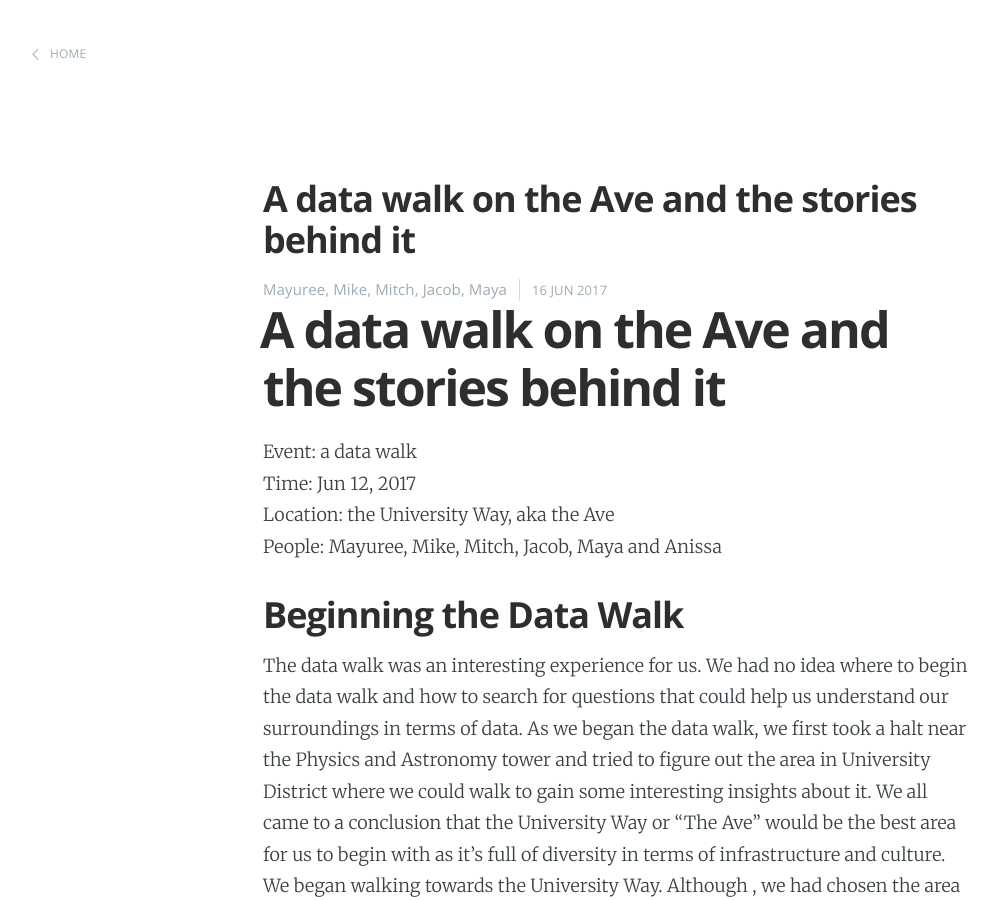
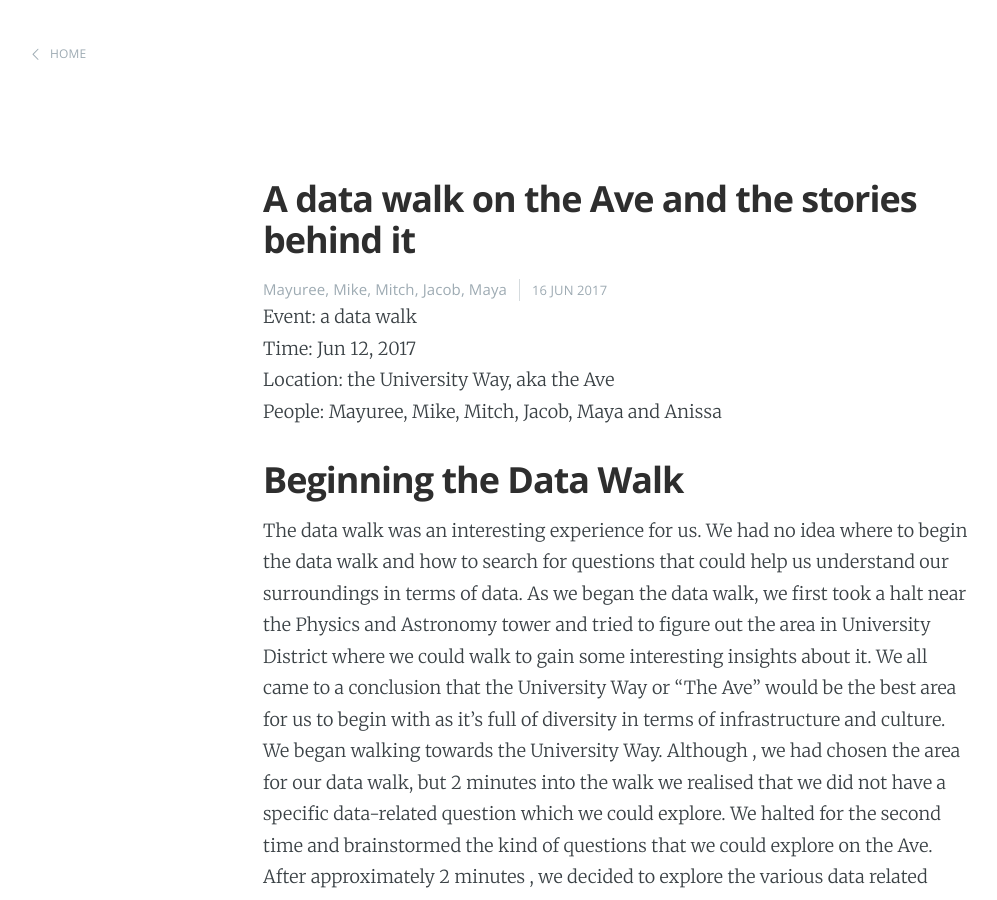
Before and after one commit to uwescience/DSSG2017, a Jekyll site: the page built from _posts/2017-06-18-group3-post.md, in a window 1280 px wide and 900 px high. Shown: the whole window, without its empty margins (22-1019 px from the left). Built offline with Jekyll 4.4.1, drawn with Linux system fonts in a browser that asks for light colours.

Commit message:
Update 2017-06-18-group3-post.md
Removed #title so it doesn't show up twice on the blog.

```diff
--- a/_posts/2017-06-18-group3-post.md
+++ b/_posts/2017-06-18-group3-post.md
@@ -4,8 +4,6 @@ title:  "A data walk on the Ave and the stories behind it"
 date:   2017-06-16
 author: Mayuree, Mike, Mitch, Jacob, Maya
 ---
-
-# A data walk on the Ave and the stories behind it
 
 Event: a data walk
 Time: Jun 12, 2017
```
